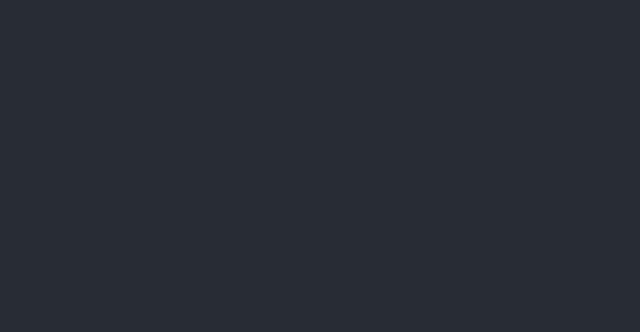
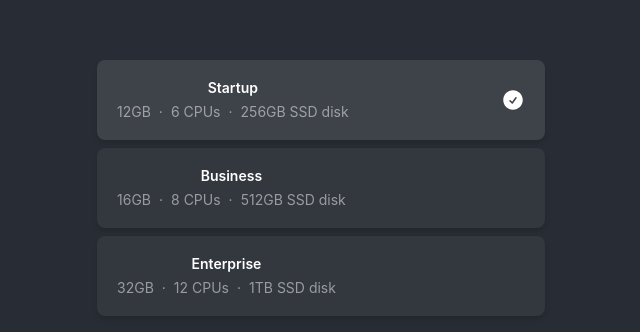
Before and after one commit to nhatphanhk/GuildeVie_Front-end, a React (Create React App) app: page / in a window 1280 px wide. Shown: the part 212-544 px from the top of the page, without its empty margins (319-959 px from the left). Built offline with nearby package versions, Linux system fonts and the light colour scheme.

Commit message:
#4 -  add new component inputForm, ListBox, RadioGroup by Kietnehihi

```diff
--- a/src/App.js
+++ b/src/App.js
@@ -1,10 +1,12 @@
 import logo from "./logo.svg";
 import "./App.css";
+import RadioGroup from "./components/RadioFroup";
 
 function App() {
     return (
         <div className="App">
             <header className="App-header">
+                <RadioGroup/>
             </header>
         </div>
     );
--- /dev/null
+++ b/src/components/InputForm.js
@@ -0,0 +1,19 @@
+import React from 'react'
+import { Description, Field, Input, Label } from '@headlessui/react'
+import clsx from 'clsx'
+export default function InputForm() {
+  return (
+    <div className="w-full max-w-md px-4">
+      <Field>
+        <Label className="text-sm/6 font-medium text-black">Name</Label>
+        <Description className="text-sm/6 text-black/50">Use your real name so people will recognize you.</Description>
+        <Input
+          className={clsx(
+            'mt-3 block w-full rounded-lg border-none bg-black/5 py-1.5 px-3 text-sm/6 text-black',
+            'focus:outline-none data-[focus]:outline-2 data-[focus]:-outline-offset-2 data-[focus]:outline-black/25'
+          )}
+        />
+      </Field>
+    </div>
+  )
+}
--- /dev/null
+++ b/src/components/Listbox.js
@@ -0,0 +1,52 @@
+import { Listbox as ListboxTailwind, ListboxButton, ListboxOption, ListboxOptions, Transition } from '@headlessui/react'
+import { CheckIcon, ChevronDownIcon } from '@heroicons/react/20/solid'
+import clsx from 'clsx'
+import { useState } from 'react'
+
+const people = [
+  { id: 1, name: 'Tom Cook' },
+  { id: 2, name: 'Wade Cooper' },
+  { id: 3, name: 'Tanya Fox' },
+  { id: 4, name: 'Arlene Mccoy' },
+  { id: 5, name: 'Devon Webb' },
+]
+
+export default function Listbox() {
+  const [selected, setSelected] = useState(people[1])
+
+  return (
+    <div className="mx-auto h-screen w-52 pt-20">
+      <ListboxTailwind value={selected} onChange={setSelected}>
+        <ListboxButton
+          className={clsx(
+            'relative block w-full rounded-lg bg-white/5 py-1.5 pr-8 pl-3 text-left text-sm/6 text-white',
+            'focus:outline-none data-[focus]:outline-2 data-[focus]:-outline-offset-2 data-[focus]:outline-white/25'
+          )}
+        >
+          {selected.name}
+          <ChevronDownIcon
+            className="group pointer-events-none absolute top-2.5 right-2.5 size-4 fill-white/60"
+            aria-hidden="true"
+          />
+        </ListboxButton>
+        <Transition leave="transition ease-in duration-100" leaveFrom="opacity-100" leaveTo="opacity-0">
+          <ListboxOptions
+            anchor="bottom"
+            className="w-[var(--button-width)] rounded-xl border border-white/5 bg-white/5 p-1 [--anchor-gap:var(--spacing-1)] focus:outline-none"
+          >
+            {people.map((person) => (
+              <ListboxOption
+                key={person.name}
+                value={person}
+                className="group flex cursor-default items-center gap-2 rounded-lg py-1.5 px-3 select-none data-[focus]:bg-white/10"
+              >
+                <CheckIcon className="invisible size-4 fill-white group-data-[selected]:visible" />
+                <div className="text-sm/6 text-white">{person.name}</div>
+              </ListboxOption>
+            ))}
+          </ListboxOptions>
+        </Transition>
+      </ListboxTailwind>
+    </div>
+  )
+}
--- /dev/null
+++ b/src/components/RadioFroup.js
@@ -0,0 +1,43 @@
+import { Radio, RadioGroup as RadioGrouptailwind} from '@headlessui/react'
+import { CheckCircleIcon } from '@heroicons/react/24/solid'
+import { useState } from 'react'
+
+const plans = [
+  { name: 'Startup', ram: '12GB', cpus: '6 CPUs', disk: '256GB SSD disk' },
+  { name: 'Business', ram: '16GB', cpus: '8 CPUs', disk: '512GB SSD disk' },
+  { name: 'Enterprise', ram: '32GB', cpus: '12 CPUs', disk: '1TB SSD disk' },
+]
+
+export default function RadioGroup() {
+  const [selected, setSelected] = useState(plans[0])
+
+  return (
+    <div className="w-full px-4">
+      <div className="mx-auto w-full max-w-md">
+        <RadioGrouptailwind by="name" value={selected} onChange={setSelected} aria-label="Server size" className="space-y-2">
+          {plans.map((plan) => (
+            <Radio
+              key={plan.name}
+              value={plan}
+              className="group relative flex cursor-pointer rounded-lg bg-white/5 py-4 px-5 text-white shadow-md transition focus:outline-none data-[focus]:outline-1 data-[focus]:outline-white data-[checked]:bg-white/10"
+            >
+              <div className="flex w-full items-center justify-between">
+                <div className="text-sm/6">
+                  <p className="font-semibold text-white">{plan.name}</p>
+                  <div className="flex gap-2 text-white/50">
+                    <div>{plan.ram}</div>
+                    <div aria-hidden="true">&middot;</div>
+                    <div>{plan.cpus}</div>
+                    <div aria-hidden="true">&middot;</div>
+                    <div>{plan.disk}</div>
+                  </div>
+                </div>
+                <CheckCircleIcon className="size-6 fill-white opacity-0 transition group-data-[checked]:opacity-100" />
+              </div>
+            </Radio>
+          ))}
+        </RadioGrouptailwind>
+      </div>
+    </div>
+  )
+}
```
